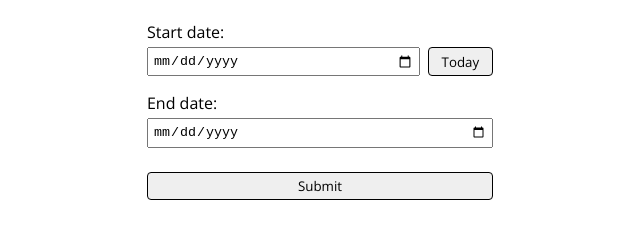
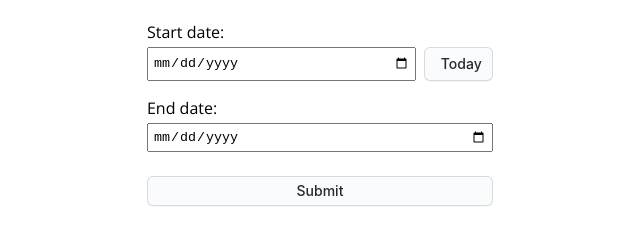
Before and after one commit to constanzamorales/howlong, a plain HTML site: page index.html in a window 1280 px wide. Shown: the part 110-354 px from the top of the page, without its empty margins (320-960 px from the left). Drawn offline with nearby package versions, Linux system fonts and the light colour scheme.

Commit message:
Added additional styling for both buttons. Now they have more interaction

```diff
--- a/style/style.css
+++ b/style/style.css
@@ -42,6 +42,71 @@ section {
 	padding: 16px 0px;
 }
 
+.submit-btn,
+.today-btn {
+	appearance: none;
+	background-color: #fafbfc;
+	border: 1px solid rgba(27, 31, 35, 0.15);
+	border-radius: 6px;
+	box-shadow: rgba(27, 31, 35, 0.04) 0 1px 0,
+		rgba(255, 255, 255, 0.25) 0 1px 0 inset;
+	box-sizing: border-box;
+	color: #24292e;
+	cursor: pointer;
+	display: inline-block;
+	font-family: -apple-system, system-ui, "Segoe UI", Helvetica, Arial,
+		sans-serif, "Apple Color Emoji", "Segoe UI Emoji";
+	font-size: 14px;
+	font-weight: 500;
+	line-height: 20px;
+	list-style: none;
+	padding: 6px 16px;
+	position: relative;
+	transition: background-color 0.2s cubic-bezier(0.3, 0, 0.5, 1);
+	user-select: none;
+	-webkit-user-select: none;
+	touch-action: manipulation;
+	vertical-align: middle;
+	white-space: nowrap;
+	word-wrap: break-word;
+}
+
+.submit-btn:hover,
+.today-btn:hover {
+	background-color: #f3f4f6;
+	text-decoration: none;
+	transition-duration: 0.1s;
+}
+
+.submit-btn:disabled,
+.today-btn:disabled {
+	background-color: #fafbfc;
+	border-color: rgba(27, 31, 35, 0.15);
+	color: #959da5;
+	cursor: default;
+}
+
+.submit-btn:active,
+.today-btn:active {
+	background-color: #edeff2;
+	box-shadow: rgba(225, 228, 232, 0.2) 0 1px 0 inset;
+	transition: none 0s;
+}
+
+.submit-btn:focus,
+.today-btn:focus {
+	outline: 1px transparent;
+}
+
+.submit-btn:before,
+.today-btn:before {
+	display: none;
+}
+
+.submit-btn:-webkit-details-marker,
+.today-btn:-webkit-details-marker {
+	display: none;
+}
 .container {
 	padding: 2em;
 }
```
